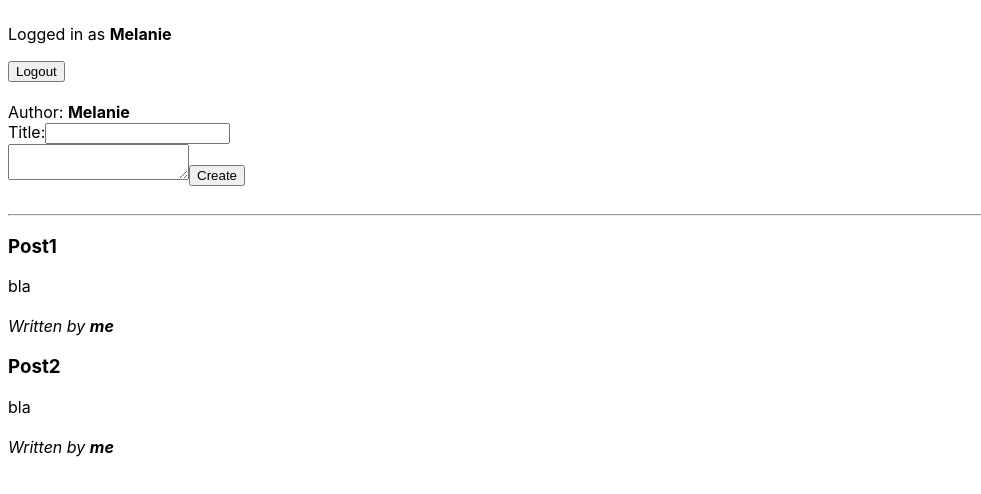
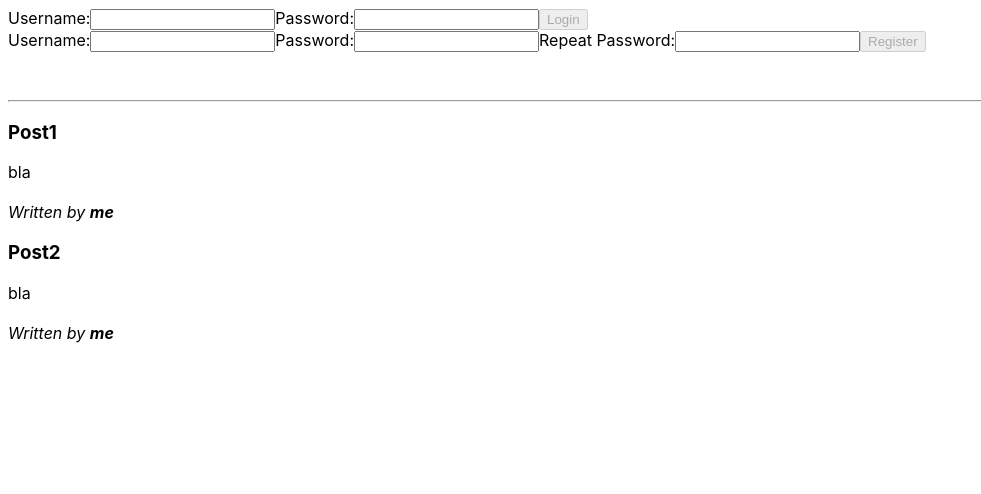
Before and after one commit to MelanieHoHue/react_hooks, a React (Create React App) app: page / in a window 1280 px wide. Shown: the top 494 px of the page, without its empty margins (0-981 px from the left). Built offline with nearby package versions, Linux system fonts and the light colour scheme.

Commit message:
chapter3_3

```diff
--- a/src/App.js
+++ b/src/App.js
@@ -1,11 +1,10 @@
-import React from 'react'
+import React, {useState } from 'react'
 
 import PostList from './post/PostList'
 import CreatePost from './post/CreatePost'
 import UserBar from './user/UserBar'
 
-const user = 'Melanie'
-const posts = [{
+const defaultPosts = [{
   title: 'Post1',
   content: 'bla',
   author: 'me'
@@ -16,11 +15,15 @@
 }]
 
 export default function App () {
+
+  const [ user, setUser ] = useState('')
+  const [ posts, setPosts ] = useState(defaultPosts)
+
   return (
     <div style={{ padding: 8 }}>
-      <UserBar />
+      <UserBar user={user} setUser={setUser}/>
       <br />
-      <CreatePost user={user} />
+      {user && <CreatePost user={user} posts={posts} setPosts={setPosts} />}
       <br/>
       <hr/>
       <PostList posts={posts} />
--- a/src/post/CreatePost.js
+++ b/src/post/CreatePost.js
@@ -1,14 +1,40 @@
-import React from 'react'
+import React, {useState } from 'react'
 
-export default function CreatePost ({ user }) {
+export default function CreatePost ({ user, posts, setPosts }) {
+
+    const [ title, setTitle ] = useState('')
+    const [ content, setContent ] = useState('')
+
+    function handleTitle (evt) {
+        setTitle(evt.target.value)
+    }
+
+    function handleContent (evt) {
+        setContent(evt.target.value)
+    }
+
+    function handleCreate () {
+        const newPost = {
+            title,
+            content,
+            author: user
+        }
+
+        setPosts([ newPost, ...posts ])
+    }
+
     return (
-        <form onSubmit={e => e.preventDefault()} >
+        <form onSubmit={e => {
+            e.preventDefault();
+            handleCreate()
+        }} >
             <div>Author: <b>{user}</b></div>
             <div>
                 <label htmlFor="create-title">Title:</label>
-                <input type="text" name="create-title" id="create-title"></input>
+                <input type="text" value={title} onChange={handleTitle}
+                    name="create-title" id="create-title"></input>
             </div>
-            <textarea />
+            <textarea value={content} onChange={handleContent} />
             <input type="submit" value="Create"></input>
         </form>
     )
--- a/src/user/Login.js
+++ b/src/user/Login.js
@@ -1,13 +1,24 @@
-import React from 'react'
+import React, {useState } from 'react'
 
-export default function Login () {
+export default function Login ({ setUser }) {
+
+    const [ username, setUsername ] = useState('')
+
+    function handleUsername (evt) {
+        setUsername(evt.target.value)
+    }
+
     return (
-        <form onSubmit={e => e.preventDefault()}>
+        <form onSubmit={e => {
+            e.preventDefault();
+            setUser(username)
+        }}>
             <label htmlFor="login-username">Username:</label>
-            <input type="text" name="login-username" id="login-username"></input>
+            <input type="text" value={username} onChange={handleUsername}
+                name="login-username" id="login-username"></input>
             <label htmlFor="login-password">Password:</label>
             <input type="text" name="login-password" name="login-password"></input>
-            <input type="submit" value="Login"></input>
+            <input type="submit" value="Login" disabled={username.length === 0}></input>
         </form>
     )
 }
--- a/src/user/Logout.js
+++ b/src/user/Logout.js
@@ -1,8 +1,11 @@
 import React from 'react'
 
-export default function Logout ({ user }) {
+export default function Logout ({ user, setUser }) {
     return (
-        <form onSubmit={e => e.preventDefault()}>
+        <form onSubmit={e => {
+            e.preventDefault();
+            setUser('')
+        }}>
             <p>Logged in as <b>{user}</b></p>
             <input type="submit" value="Logout"></input>
             </form>
--- a/src/user/Register.js
+++ b/src/user/Register.js
@@ -1,15 +1,39 @@
-import React from 'react'
+import React, { useState } from 'react'
 
-export default function Register () {
+export default function Register ({ setUser }) {
+
+    const [ username, setUsername ] = useState('')
+    const [ password, setPassword ] = useState('')
+    const [ passwordRepeat, setPasswordRepeat ] = useState('')
+
+    function handleUsername (evt) {
+        setUsername(evt.target.value)
+    }
+
+    function handlePassword (evt) {
+        setPassword(evt.target.value)
+    }
+
+    function handlePasswordRepeat (evt) {
+        setPasswordRepeat(evt.target.value)
+    }
+
     return (
-        <form onSubmit={e => e.preventDefault()}>
+        <form onSubmit={e => {
+                e.preventDefault();
+                setUser(username)
+            }}>
             <label htmlFor="register-username">Username:</label>
-            <input type="text" name="register-username" id="register-username"></input>
+            <input type="text" value={username} onChange={handleUsername}
+                name="register-username" id="register-username"></input>
             <label htmlFor="register-password">Password:</label>
-            <input type="text" name="register-password" name="register-password"></input>
+            <input type="text" value={password} onChange={handlePassword}
+                name="register-password" name="register-password"></input>
             <label htmlFor="register-password-repeat">Repeat Password:</label>
-            <input type="text" name="register-password-repeat" name="register-password-repeat"></input>
-            <input type="submit" value="Register"></input>
+            <input type="text" value={passwordRepeat} onChange={handlePasswordRepeat}
+                name="register-password-repeat" name="register-password-repeat"></input>
+            <input type="submit" value="Register"
+                disabled={username.length === 0 || password.length === 0 || password !== passwordRepeat}></input>
         </form>
     )
 }
--- a/src/user/UserBar.js
+++ b/src/user/UserBar.js
@@ -1,19 +1,18 @@
-import React from 'react'
+import React, { useState } from 'react'
 
 import Login from './Login'
 import Logout from './Logout'
 import Register from './Register'
 
-export default function UserBar () {
-    const user = 'Melanie'
+export default function UserBar ({ user, setUser }) {
 
     if (user) {
-        return <Logout user={user} />
+        return <Logout user={user} setUser={setUser}/>
     } else {
         return (
             <React.Fragment>
-                <Login />
-                <Register />
+                <Login setUser={setUser} />
+                <Register setUser={setUser} />
             </React.Fragment>
         )
     }
```
